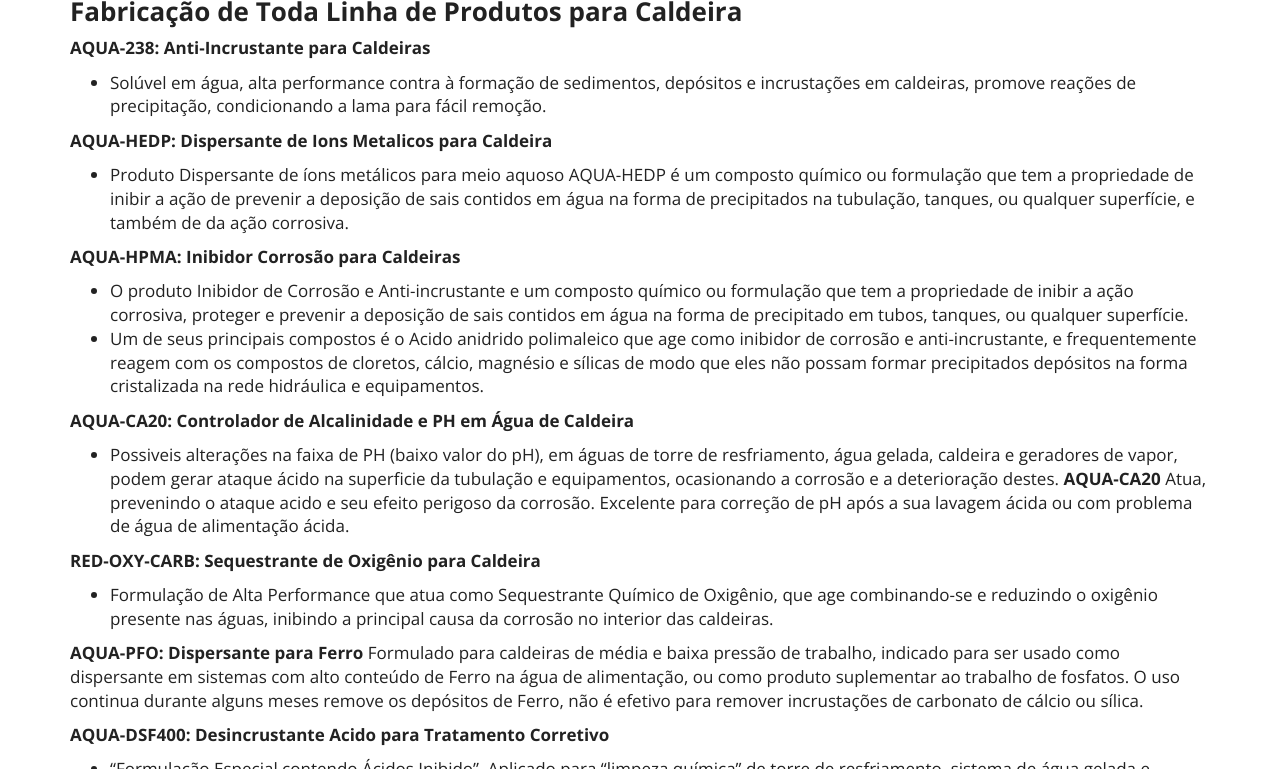
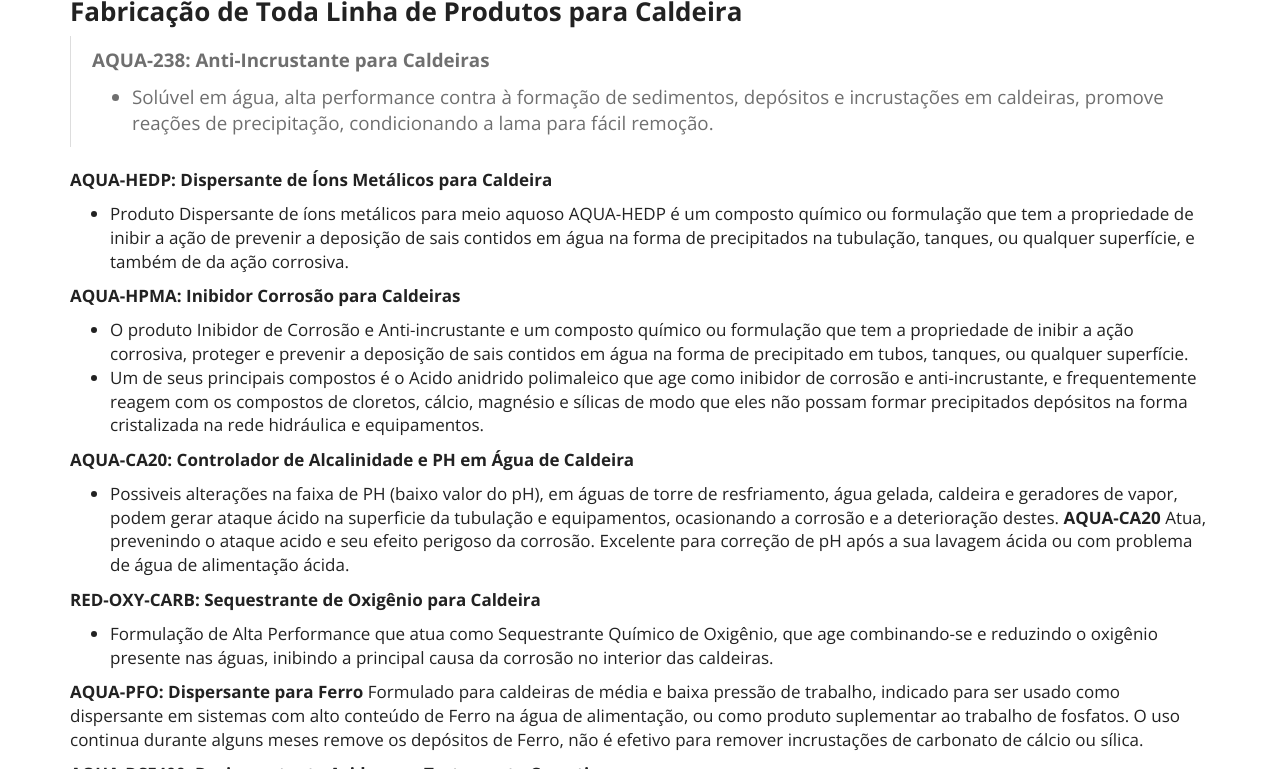
Before and after one commit to purewaterefluentes/purewaterefluentes.github.io, a Jekyll site: the page built from produtos/produtos_para_tratamento_de_Caldeiras.md, in a window 1280 px wide and 900 px high, scrolled down 571 px, cut to the strip 131-900 px from the top of the window. Built offline with Jekyll 4.4.1, drawn with Linux system fonts in a browser that asks for light colours; nearby versions of some CDN libraries; library files that are not in the unit come from our copies.

Commit message:
Update produtos_para_tratamento_de_Caldeiras.md

```diff
--- a/produtos/produtos_para_tratamento_de_Caldeiras.md
+++ b/produtos/produtos_para_tratamento_de_Caldeiras.md
@@ -11,10 +11,10 @@
 ### **Fabricação de Toda Linha de Produtos para Caldeira**
 
 
-**AQUA-238: Anti-Incrustante para Caldeiras**
+>**AQUA-238: Anti-Incrustante para Caldeiras**
 - Solúvel em água, alta performance contra à formação de sedimentos, depósitos e incrustações em caldeiras, promove reações de precipitação, condicionando a lama para fácil remoção.
 
-**AQUA-HEDP: Dispersante de Ions Metalicos para Caldeira**
+**AQUA-HEDP: Dispersante de Íons Metálicos para Caldeira**
 - Produto Dispersante de íons metálicos para meio aquoso AQUA-HEDP é um composto químico ou formulação que tem a propriedade de inibir a ação de prevenir a deposição de sais contidos em água na forma de precipitados na tubulação, tanques, ou qualquer superfície, e também de da ação corrosiva.
 
 **AQUA-HPMA: Inibidor Corrosão para Caldeiras**
```
